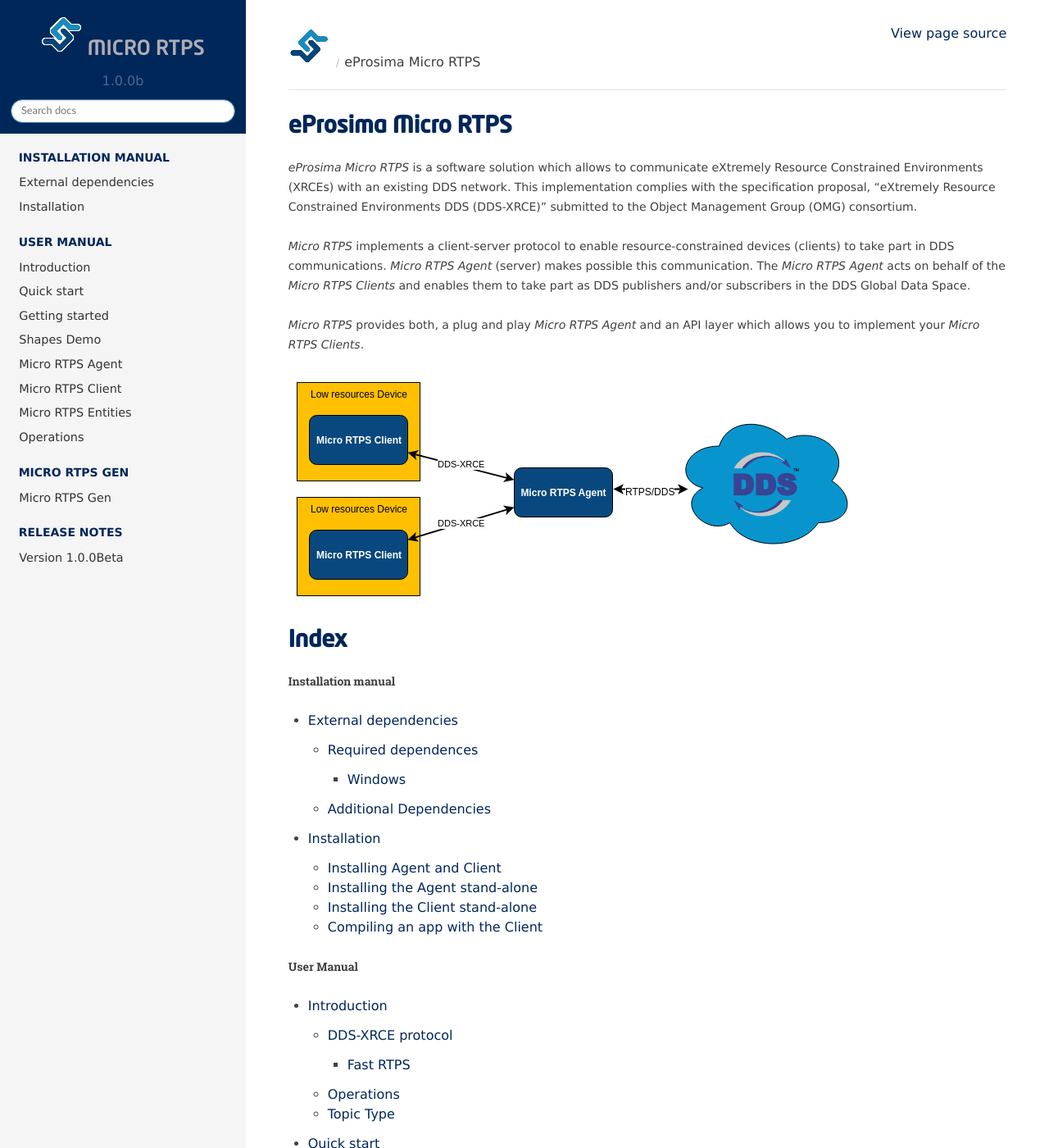
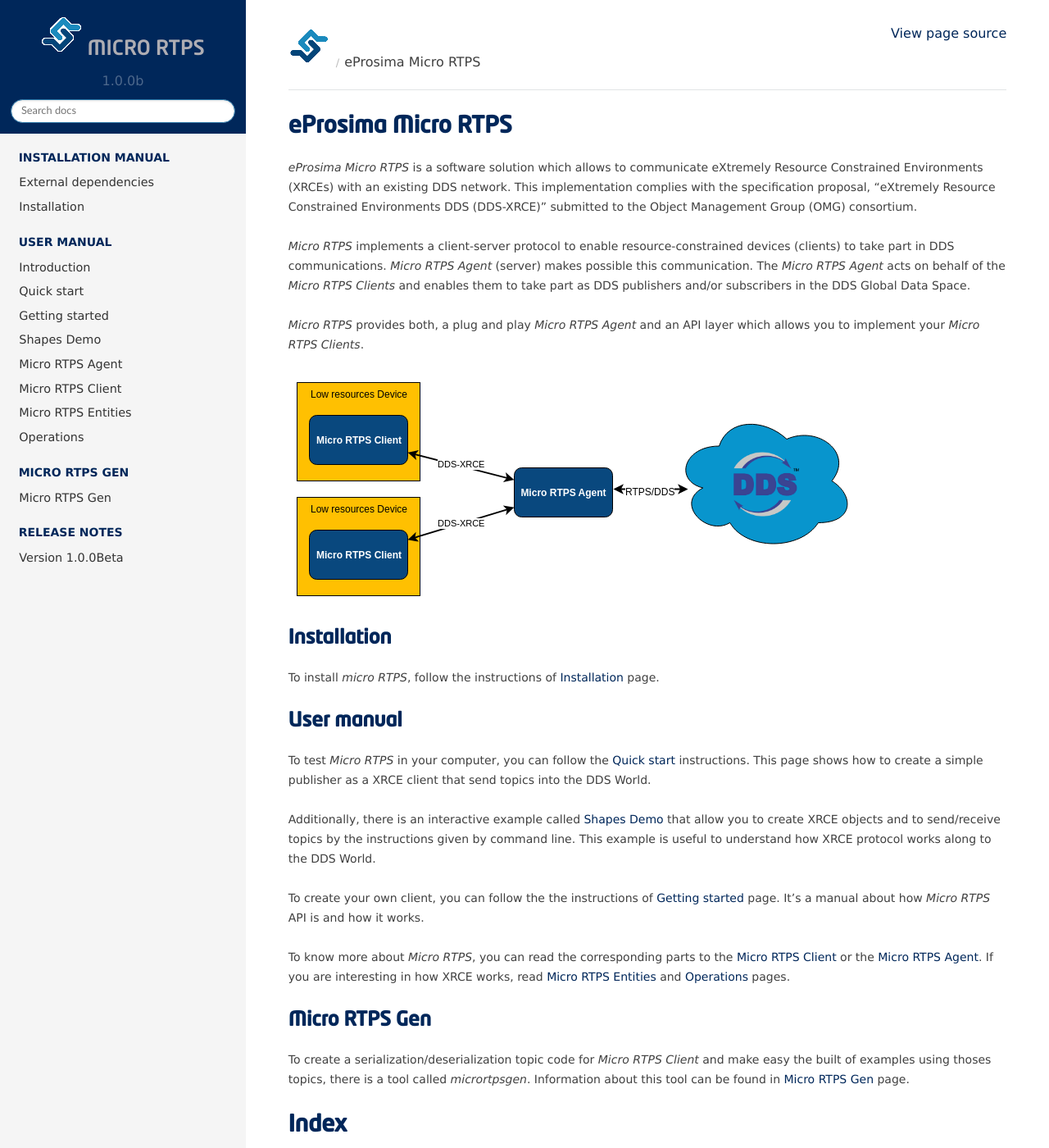
Before and after one commit to eProsima/Micro-XRCE-DDS-docs, a Sphinx documentation site: the page built from docs/index.rst, in a window 1280 px wide and 1400 px high. Shown: the whole window at 82% size. Built offline with Sphinx 7.4.7 and the Read the Docs theme 2.0.0, drawn with Linux system fonts in a browser that asks for light colours.

Commit message:
Refs #2874. Added summary docs to the index.

```diff
--- a/docs/getting_started.rst
+++ b/docs/getting_started.rst
@@ -1,3 +1,5 @@
+.. _getting_started_label:
+
 Getting started
 ===============
 This page shows how to get started with the *Micro RTPS Client* development.
--- a/docs/index.rst
+++ b/docs/index.rst
@@ -6,13 +6,40 @@
 eProsima Micro RTPS
 -------------------
 
-*eProsima Micro RTPS* is a software solution which allows to communicate eXtremely Resource Constrained Environments (XRCEs) with an existing DDS network. This implementation complies with the specification proposal, "eXtremely Resource Constrained Environments DDS (DDS-XRCE)" submitted to the Object Management Group (OMG) consortium.
+*eProsima Micro RTPS* is a software solution which allows to communicate eXtremely Resource Constrained Environments (XRCEs) with an existing DDS network.
+This implementation complies with the specification proposal, "eXtremely Resource Constrained Environments DDS (DDS-XRCE)" submitted to the Object Management Group (OMG) consortium.
 
-*Micro RTPS* implements a client-server protocol to enable resource-constrained devices (clients) to take part in DDS communications. *Micro RTPS Agent* (server) makes possible this communication. The *Micro RTPS Agent* acts on behalf of the *Micro RTPS Clients* and enables them to take part as DDS publishers and/or subscribers in the DDS Global Data Space.
+*Micro RTPS* implements a client-server protocol to enable resource-constrained devices (clients) to take part in DDS communications.
+*Micro RTPS Agent* (server) makes possible this communication.
+The *Micro RTPS Agent* acts on behalf of the *Micro RTPS Clients* and enables them to take part as DDS publishers and/or subscribers in the DDS Global Data Space.
 
 *Micro RTPS* provides both, a plug and play *Micro RTPS Agent* and an API layer which allows you to implement your *Micro RTPS Clients*.
 
 .. image:: architecture.svg
+
+Installation
+~~~~~~~~~~~~
+To install *micro RTPS*, follow the instructions of :ref:`installation_label` page.
+
+User manual
+~~~~~~~~~~~
+To test *Micro RTPS* in your computer, you can follow the :ref:`quickstart_label` instructions.
+This page shows how to create a simple publisher as a XRCE client that send topics into the DDS World.
+
+Additionally, there is an interactive example called :ref:`shapes_demo_label` that allow you to create XRCE objects and
+to send/receive topics by the instructions given by command line.
+This example is useful to understand how XRCE protocol works along to the DDS World.
+
+To create your own client, you can follow the the instructions of :ref:`getting_started_label` page.
+It's a manual about how *Micro RTPS* API is and how it works.
+
+To know more about *Micro RTPS*, you can read the corresponding parts to the :ref:`micro_rtps_client_label` or the :ref:`micro_rtps_agent_label`.
+If you are interesting in how XRCE works, read :ref:`entities_label` and :ref:`operations_label` pages.
+
+Micro RTPS Gen
+~~~~~~~~~~~~~~
+To create a serialization/deserialization topic code for *Micro RTPS Client* and make easy the built of examples using thoses topics, there is a tool called `micrortpsgen`.
+Information about this tool can be found in :ref:`micrortpsgen_label` page.
 
 Index
 -----
--- a/docs/quickstart.rst
+++ b/docs/quickstart.rst
@@ -1,3 +1,5 @@
+.. _quickstart_label:
+
 Quick start
 ===========
 
--- a/docs/shapes_demo.rst
+++ b/docs/shapes_demo.rst
@@ -1,3 +1,5 @@
+.. _shapes_demo_label:
+
 Shapes Demo
 ===========
 
```
